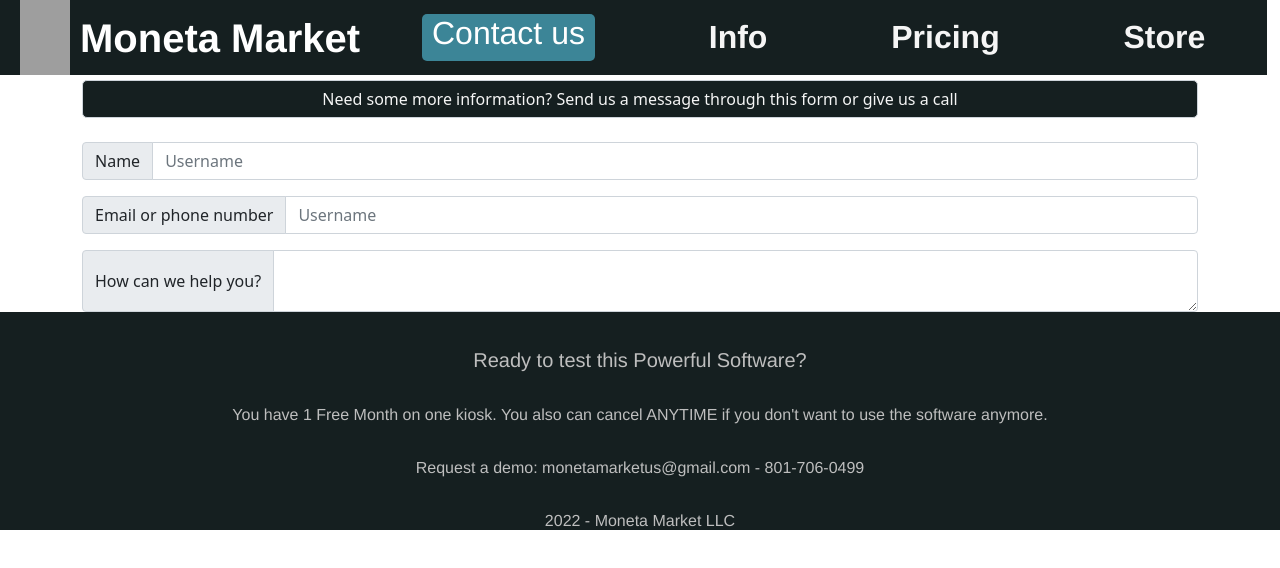
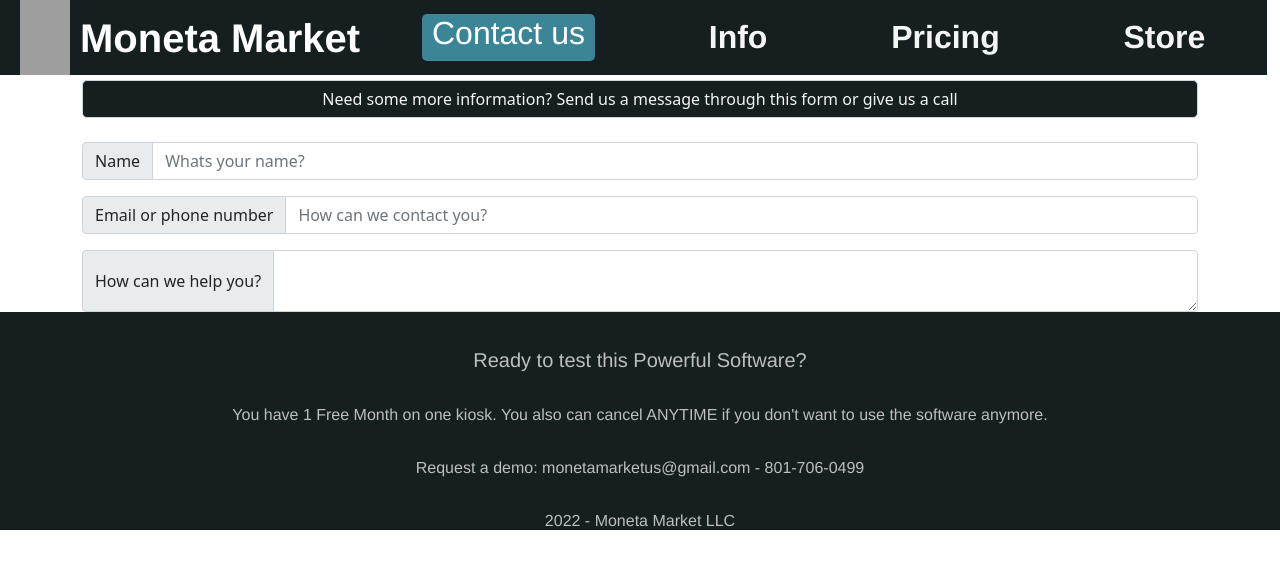
Before and after one commit to Lua19/Moneta, an Angular app: page /contact in a window 1280 px wide. Shown: the top 568 px of the page. Built offline with nearby package versions, Linux system fonts and the light colour scheme; grey boxes are pictures that could not be loaded.

Commit message:
Added css changes

```diff
--- a/src/app/Items/footer/footer.component.html
+++ b/src/app/Items/footer/footer.component.html
@@ -1,5 +1,5 @@
 
-<div class="footer">
+<div class="animate__animated animate__fadeInUp footer">
     <h5 id="text-space">Ready to test this Powerful Software?</h5>
     <h6 id="text-space">You have 1 Free Month on one kiosk. You also can cancel ANYTIME if you don't want to use the software anymore.</h6>
     <h6 id="text-space">Request a demo: monetamarketus@gmail.com - 801-706-0499</h6>
--- a/src/app/Pages/contact/contact.component.html
+++ b/src/app/Pages/contact/contact.component.html
@@ -1,15 +1,15 @@
-<div class="container">
+<div class="animate__animated animate__fadeInLeft container">
 
   <span class="input-group-text" id="title-span">Need some more information? Send us a message through this form or give us a call</span>
   <br>
   <div class="input-group mb-3">
     <span class="input-group-text" id="basic-addon1">Name</span>
-    <input type="text" class="form-control" placeholder="Username" aria-label="Username" aria-describedby="basic-addon1">
+    <input type="text" class="form-control" placeholder="Whats your name?" aria-label="Username" aria-describedby="basic-addon1">
   </div>
 
   <div class="input-group mb-3">
     <span class="input-group-text" id="basic-addon1">Email or phone number</span>
-    <input type="text" class="form-control" placeholder="Username" aria-label="Username" aria-describedby="basic-addon1">
+    <input type="text" class="form-control" placeholder="How can we contact you?" aria-label="Username" aria-describedby="basic-addon1">
   </div>
 
 
--- a/src/app/Pages/price-page/price-page.component.html
+++ b/src/app/Pages/price-page/price-page.component.html
@@ -1,4 +1,4 @@
-<table class="table">
+<table class="animate__animated animate__fadeInLeft table">
     <thead>
       <tr>
         <th scope="col">Sales range (Per Kiosk)</th>
@@ -25,15 +25,15 @@
     </tbody>
   </table>
 
-  <div class="container">
+  <div class="animate__animated animate__fadeInRight container">
     <h2 class="title-text1">How much does each system cost? </h2>
     <p class="text-space1">You can use our calculator below to calculate your average monthly sales and fees</p>
     <p class="text-space1">Just type the amount each sell point produces monthly</p>
     <div class="row">
       <div class="input-group mb-3 col">
         <span class="input-group-text">$</span>
-        <input type="text" class="form-control" aria-label="Amount (to the nearest dollar)">
+        <input ngClass="Money" type="number" class="form-control" aria-label="Amount (to the nearest dollar)">
       </div>
-      <div class="col"><h2 class="title-text1">Monthly fee: {{Fee}}</h2></div>
+      <div class="col"><h2 class="title-text1">Monthly fee: {{Money}}</h2></div>
     </div>
   </div>
--- a/src/app/Pages/price-page/price-page.component.ts
+++ b/src/app/Pages/price-page/price-page.component.ts
@@ -8,7 +8,7 @@
 export class PricePageComponent implements OnInit {
   Fee : number = 0;
   CreditCardFee = 0;
-
+  Money: number =0;
   constructor() { }
 
   ngOnInit(): void {
```
